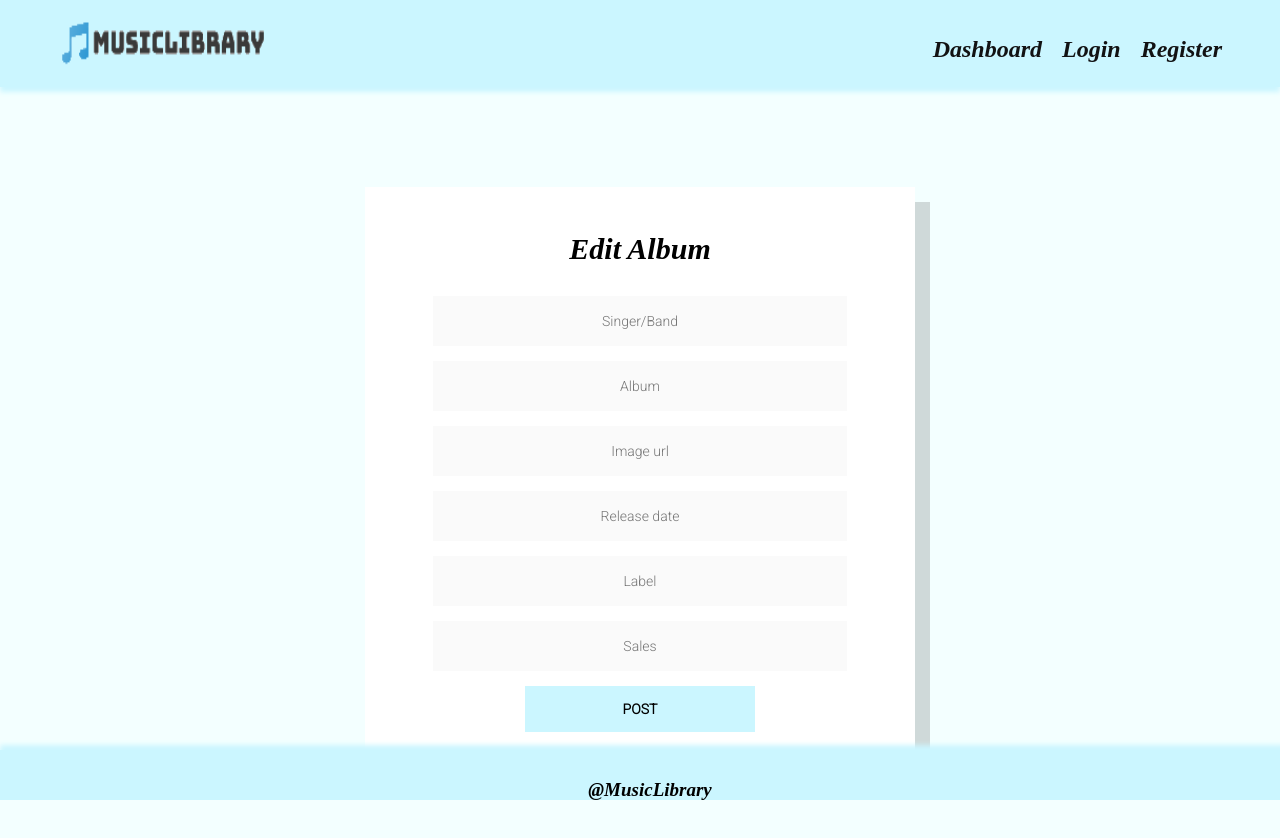
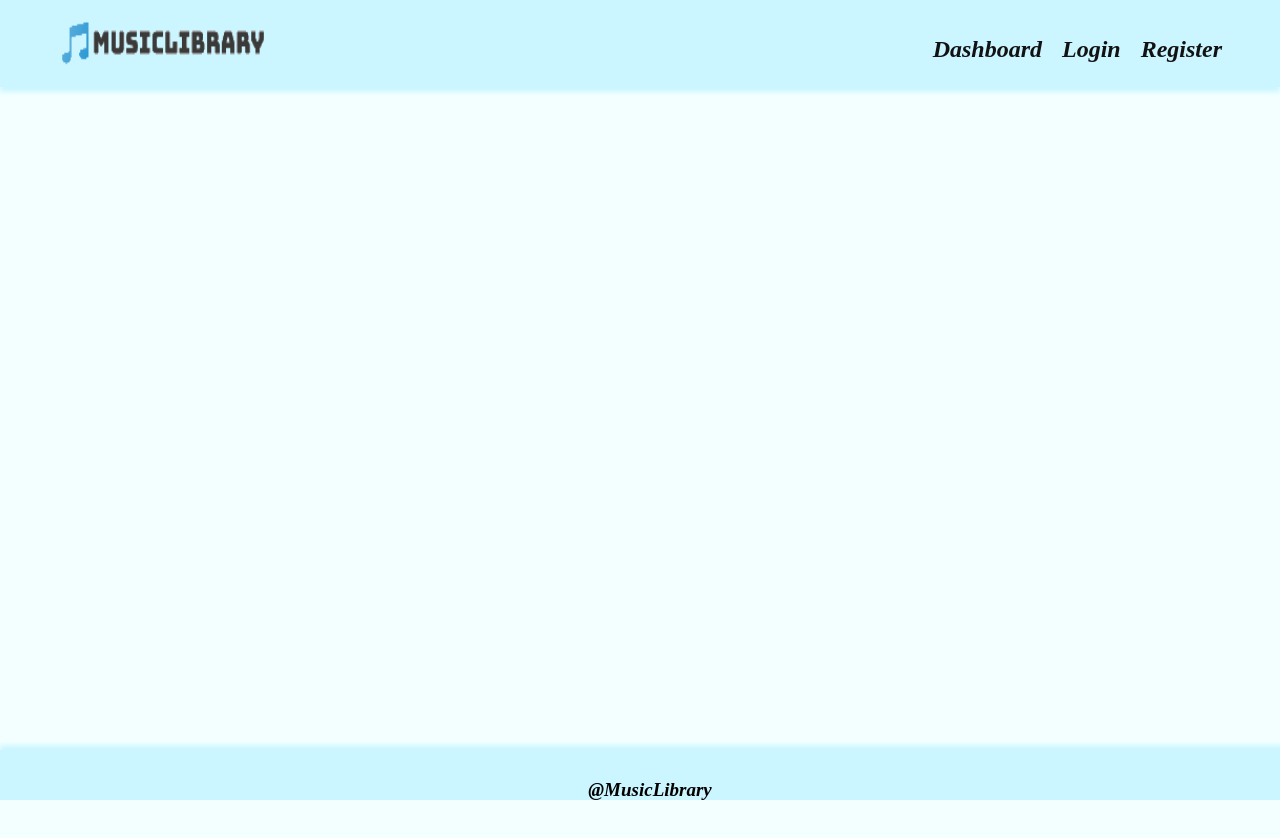
Before and after one commit to Martin322s/music-library, a React (Create React App) app: page /edit in a window 1280 px wide. Shown: the top 838 px of the page. After the commit the page ends 800 px from the top, so only its background shows below. Built offline with nearby package versions, Linux system fonts and the light colour scheme.

Commit message:
navigation to edit

```diff
--- a/src/App.js
+++ b/src/App.js
@@ -28,7 +28,7 @@ function App() {
                             <Route path="/logout" element={<Logout />} />
                             <Route path="/create" element={<Create />} />
                             <Route path="/details/:albumId" element={<Details />} />
-                            <Route path="/edit" element={<Edit />} />
+                            <Route path="/details/:albumId/edit" element={<Edit />} />
                         </Routes>
                     </main>
                     <Footer />
--- a/src/components/Details/Details.js
+++ b/src/components/Details/Details.js
@@ -57,7 +57,7 @@ export function Details() {
                                 {user._id === album._ownerId
                                     ?
                                     <>
-                                        <Link to="/" id="edit-btn">
+                                        <Link to={`/details/${albumId}/edit`} id="edit-btn">
                                             Edit
                                         </Link>
                                         <Link to="/" id="delete-btn">
--- a/src/components/Edit/Edit.js
+++ b/src/components/Edit/Edit.js
@@ -1,4 +1,4 @@
-import { useState } from "react";
+import { useEffect, useState } from "react";
 import { useNavigate } from "react-router-dom";
 
 export function Edit() {
@@ -11,6 +11,10 @@ export function Edit() {
         label: "",
         sales: ""
     });
+
+    useEffect(() => {
+
+    }, []);
 
     const changeHandler = (ev) => {
         setData(state => ({
```
